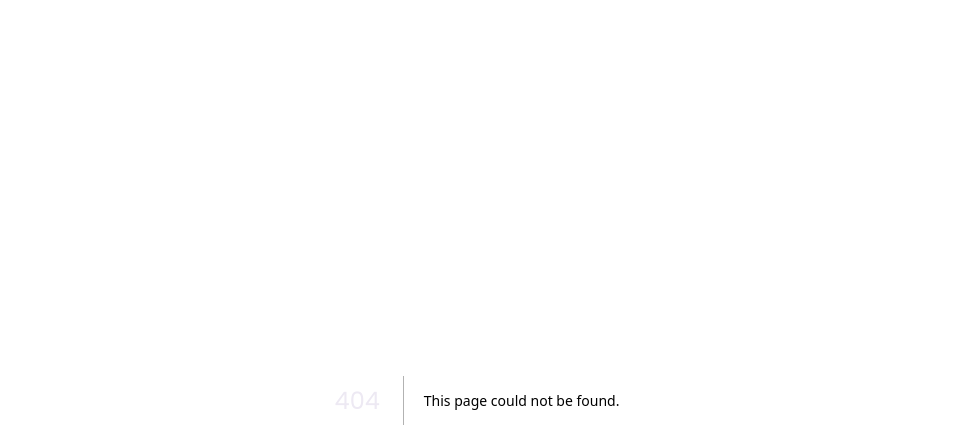
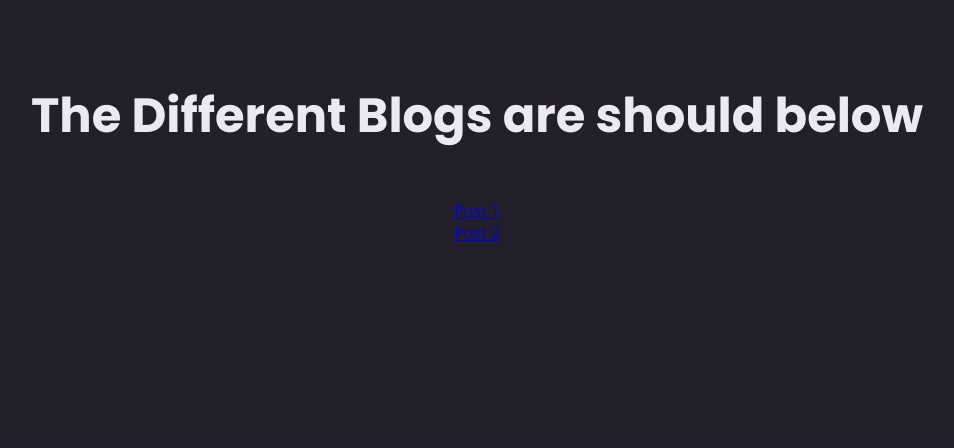
Before and after one commit to rupamsutar/Next-Food-App, a Next.js app: page /blog in a window 1280 px wide. Before the commit this address had no page. Shown: the top 448 px of the page, without its empty margins (163-1117 px from the left). Built offline with nearby package versions, Linux system fonts and the light colour scheme.

Commit message:
Learned basics about the routes

```diff
--- /dev/null
+++ b/app/about/page.js
@@ -0,0 +1,3 @@
+export default function AboutUs() {
+    return <h1>About US</h1>
+}
--- /dev/null
+++ b/app/blog/page.js
@@ -0,0 +1,13 @@
+import Link from "next/link";
+
+export default function BlogPost() {
+    return (
+        <main>
+            <h1>
+                The Different Blogs are should below
+            </h1>
+            <Link href="/blog/post-1">Post 1</Link><br />
+            <Link href="/blog/post-2">Post 2</Link>
+        </main>
+    )
+}
--- /dev/null
+++ b/components/header.js
@@ -0,0 +1,6 @@
+export default function Header() {
+    return <>
+        <img src="/logo.png" alt="A server surrounded by magic sparkles." />
+        <h1>Welcome to this NextJS Course!</h1>
+    </>
+}
```
Also changed, not shown: app/blog/[post]/page.js (added, +11 -0 lines), app/page.js (+5 -2 lines), 1 other file (tests, documents, lock files or other folders).
